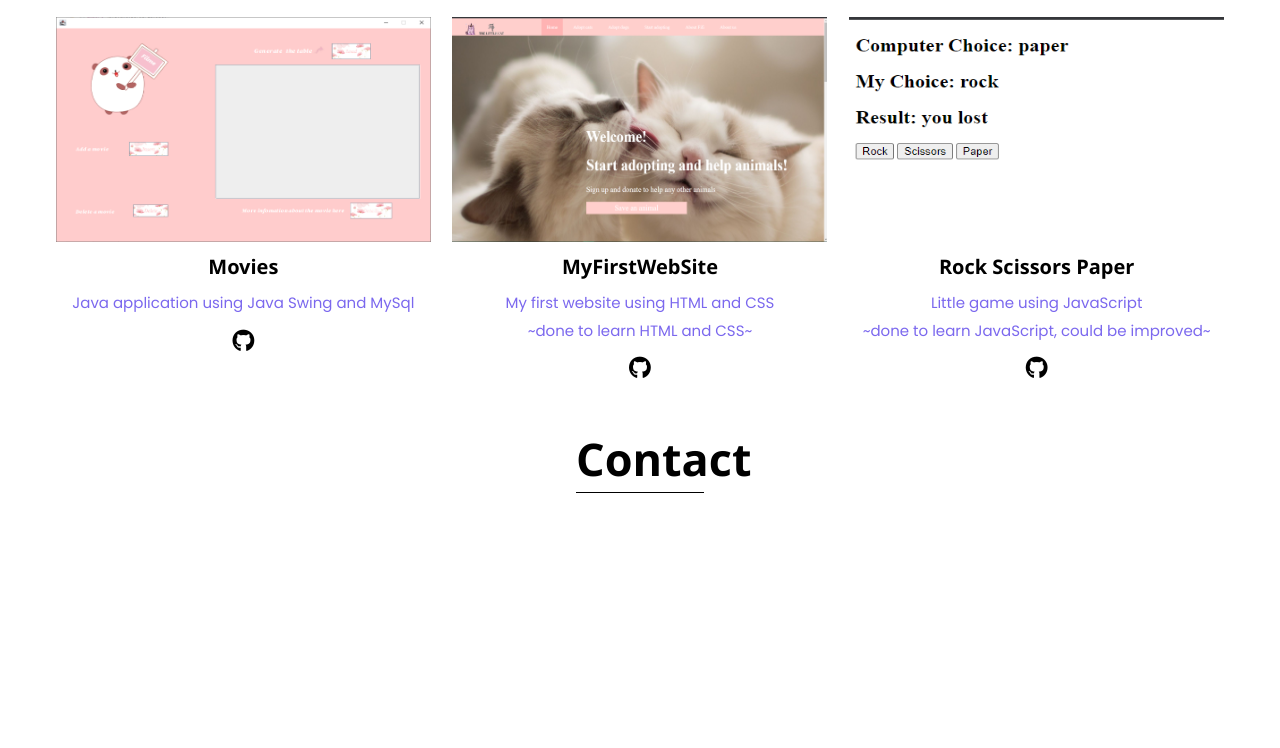
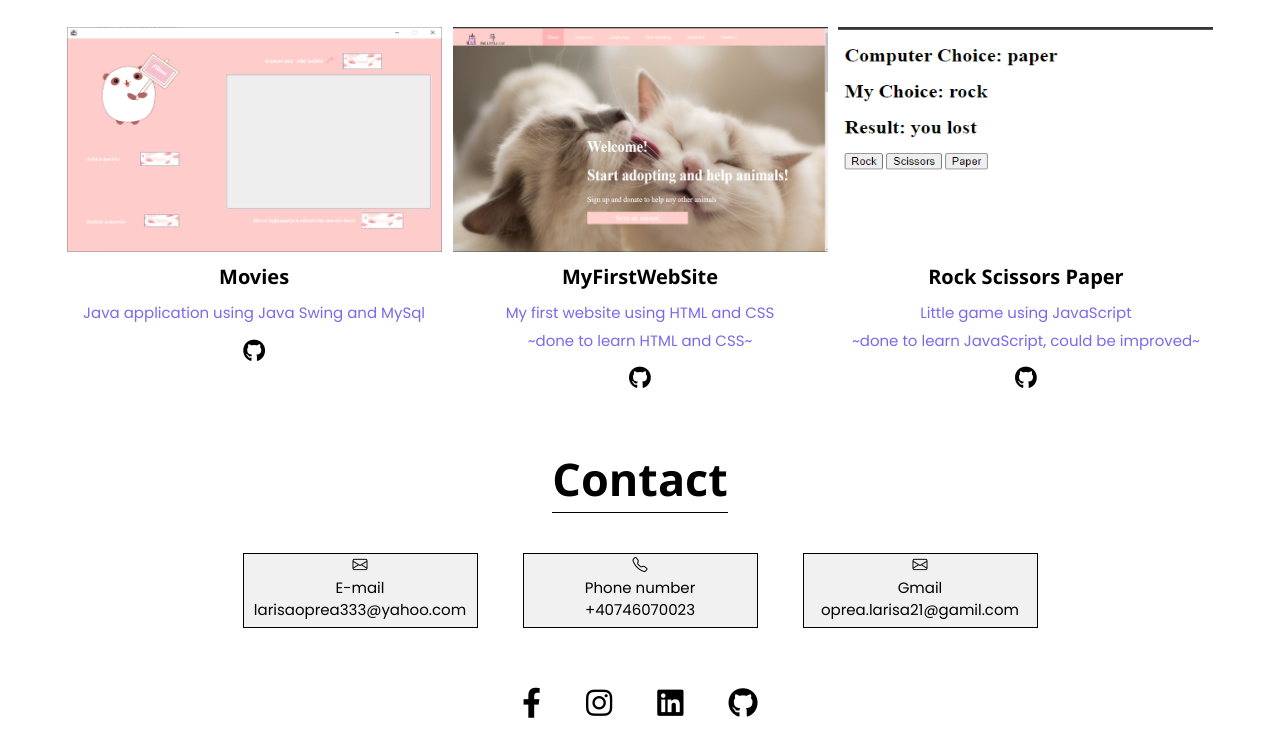
Before and after one commit to larisaoprea1/Portfolio, a plain HTML site: page index.html in a window 1280 px wide. Shown: the part 1577-2325 px from the top of the page. Before the commit the page ends 2080 px from the top, so only its background shows below. Drawn offline with nearby package versions, Linux system fonts and the light colour scheme.

Commit message:
finished project

```diff
--- a/index.css
+++ b/index.css
@@ -224,7 +224,7 @@ section{
    margin: 3rem;
 
 }
-.projects h1{
+/* .projects h1{
     display: block;
     border-bottom: var(--border-thin);
     width: 10%;
@@ -232,7 +232,7 @@ section{
     margin-right: auto;
     font-weight: bolder;
     font-size: 3rem;
-}
+} */
 .projects h1:hover{
     color: var(--purple);
     border-bottom: 1px solid var(--purple);
@@ -262,7 +262,7 @@ section{
     margin-top: 10px;
     font-size: 150%;
 }
-.contact h1{
+/* .contact h1{
     display: block;
     border-bottom: var(--border-thin);
     width: 10%;
@@ -270,11 +270,54 @@ section{
     margin-right: auto;
     font-weight: bolder;
     font-size: 3rem;
-}
+} */
 .contact h1:hover{
     color: var(--purple);
     border-bottom: 1px solid var(--purple);
 }
+.contactinfo{
+ display: flex;
+ flex-direction: row;
+ justify-content: space-around;
+ align-items: center;
+ gap: 1rem;
+ margin: 1rem;
+
+}
+.contactme{
+    margin: 1rem;
+    text-align: center;
+    background-color: #f1f1f1;
+    border: var(--border-thin);
+    width: 235px;
+    height: 75px;
+}
+/* .find h1{
+     text-align: center;
+     font-size: 120%;
+     font-weight: bolder;
+
+}
+.find h1:hover{
+    color: var(--purple);
+
+} */
+.find .links{
+    display: flex;
+    flex-direction: row;
+    justify-content:center;
+    gap: 3rem;
+    align-items: center;
+    margin: 2rem;
+}
+.find .links a{
+    font-size: 200%;
+}
+.find .links a:hover{
+ color: var(--purple);
+
+}
+
 @media (max-width:1200px){
     .projects .allprojects{
         display: grid;
@@ -330,6 +373,11 @@ section{
         height: 10rem;
         width: 20rem;
     }
+    .contactinfo{
+        display: flex;
+        flex-direction: column;
+        align-items: center;
+       }
 }
 @media (max-width:450px){
     html{
--- a/index.html
+++ b/index.html
@@ -8,6 +8,7 @@
     <link rel="stylesheet" href="https://www.w3schools.com/w3css/4/w3.css">
     <link rel="stylesheet" href="index.css">
     <link rel="stylesheet" href="https://cdnjs.cloudflare.com/ajax/libs/font-awesome/6.1.1/css/all.min.css">
+    <link rel="stylesheet" href="https://cdn.jsdelivr.net/npm/bootstrap-icons@1.7.2/font/bootstrap-icons.css">
 </head>
 
 <body>
@@ -32,7 +33,7 @@
 
             <a href="https://www.facebook.com/larisa.oprea.52" class="fab fa-facebook-f"></a>
             <a href="https://www.instagram.com/larisa2078/" class="fab fa-instagram"></a>
-            <a href="" class="fab fa-linkedin"></a>
+            <a href="https://www.linkedin.com/in/larisa-oprea-b31ba9237/" class="fab fa-linkedin"></a>
             <a href="https://github.com/larisaoprea1" class="fab fa-github"></a>
 
         </div>
@@ -44,7 +45,7 @@
     <section class="home" id="home">
 
         <div class="image">
-            <img src="/img/fifi3.jpg" alt="">
+            <img src="img/fifi3.jpg" alt="">
         </div>
 
         <div class="description">
@@ -81,7 +82,7 @@
 
     </div>
 
-    <div class="projects" id="projects">
+    <div class="projects skills" id="projects">
 
 
             <h1>Projects</h1>
@@ -90,7 +91,7 @@
         <div class="allprojects">
 
             <div class="project">
-                <img src="/img/AquaticAdventure.png" alt="">
+                <img src="img/AquaticAdventure.png" alt="">
                 <h4>Aquatic adventure</h4>
                 <p>2D Game using Framework with Win32 GDI</p>
                 <a href="https://github.com/larisaoprea1/-2D-Game-Framework-with-Win32-GDI-Aquatic-adventure" class="fab fa-github"></a>
@@ -98,7 +99,7 @@
             </div>
 
             <div class="project">
-                <img src="/img/CatLibraryProject.png" alt="">
+                <img src="img/CatLibraryProject.png" alt="">
                 <h4>CatLibrary</h4>
                 <p>Website responsive using HTML, CSS and JavaScript</p>
                 <p>Back-end: ASP .NET Core 6</p>
@@ -140,15 +141,46 @@
         </div>
 
     </div>
-    <div class="contact" id="contact">
+    <div class="contact skills" id="contact">
+
         <h1>Contact</h1>
 
+        <div class="contactinfo">
 
+            <div class="contactme">
+                <a href="mailto:larisaoprea333@yahoo.com"><span class="bi bi-envelope"></span></a>
+                <p>E-mail</p>
+                <a href="mailto:larisaoprea333@yahoo.com">larisaoprea333@yahoo.com</a>
+            </div>
+
+            <div class="contactme">
+                <a href="tel:+40746070023"><span class="bi bi-telephone"></span></a>
+                <p>Phone number</p>
+                <a href="tel:+40746070023">+40746070023</a>
+            </div>
+
+            <div class="contactme">
+                <a href="mailto:oprea.larisa21@gmail.com"><span class="bi bi-envelope"></span></a>
+                <p>Gmail</p>
+                <a href="mailto:oprea.larisa21@gmail.com">oprea.larisa21@gamil.com</a>
+            </div>
+
+        </div>
 
     </div>
 
+    <div class="find">
 
+        <div class="links">
 
+            <a href="https://www.facebook.com/larisa.oprea.52" class="fab fa-facebook-f"></a>
+            <a href="https://www.instagram.com/larisa2078/" class="fab fa-instagram"></a>
+            <a href="https://www.linkedin.com/in/larisa-oprea-b31ba9237/" class="fab fa-linkedin"></a>
+            <a href="https://github.com/larisaoprea1" class="fab fa-github"></a>
+
+        </div>
+
+    </div>
 
 
     <script src="script.js"></script>
```
